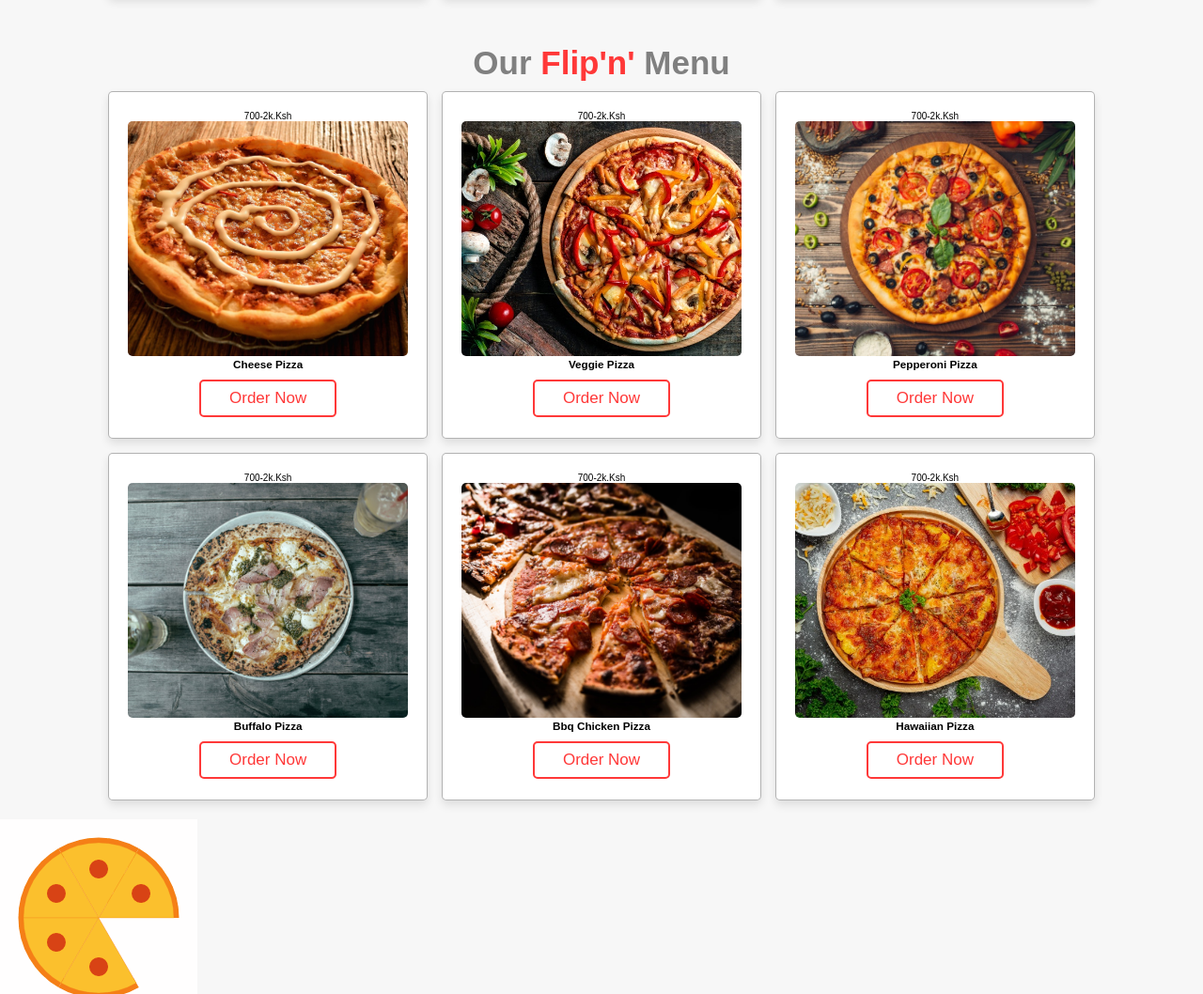
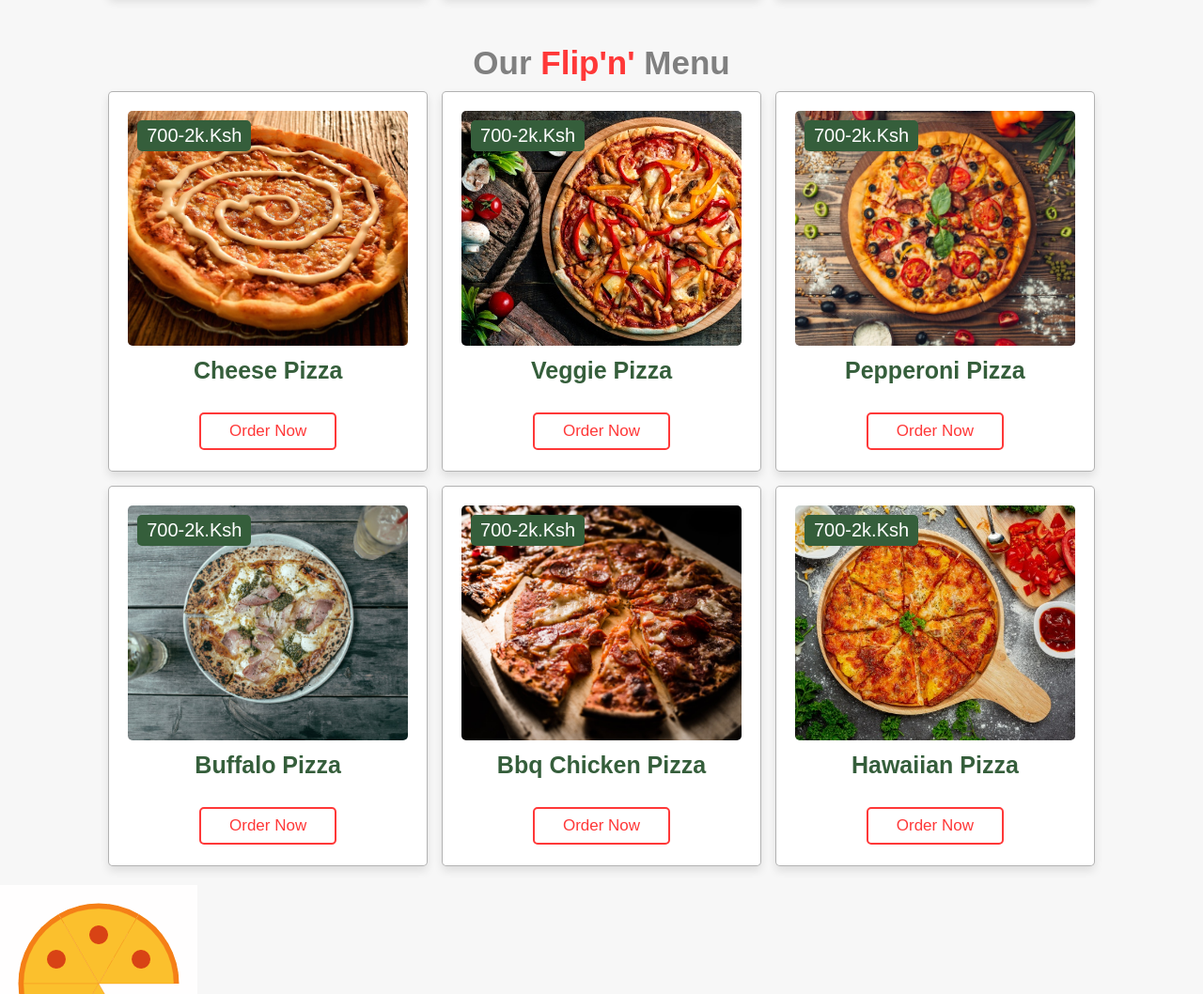
Before and after one commit to VenesaOkuna/flip-n-pizza, a plain HTML site: page index.html in a window 1280 px wide. Shown: the part 1416-2474 px from the top of the page at 94% size. Drawn offline with Linux system fonts and the light colour scheme.

Commit message:
This commi style menu text and prices.

```diff
--- a/css/style.css
+++ b/css/style.css
@@ -274,3 +274,26 @@ header .navbar a:hover{
   width:100%;
   border-radius: .5rem;
 }
+
+
+.popular .box-container .box .price{
+  position: absolute;
+  top:3rem; left:3rem;
+  background:var(--green);
+  color:#fff;
+  font-size: 2rem;
+  padding:.5rem 1rem;
+  border-radius: .5rem;
+}
+
+.popular .box-container .box h3{
+  color:var(--green);
+  font-size: 2.5rem;
+  padding-top: 1rem;
+}
+
+.popular .box-container .box .stars i{
+  color:gold;
+  font-size: 1.7rem;
+  padding:1rem .1rem;
+}
```
